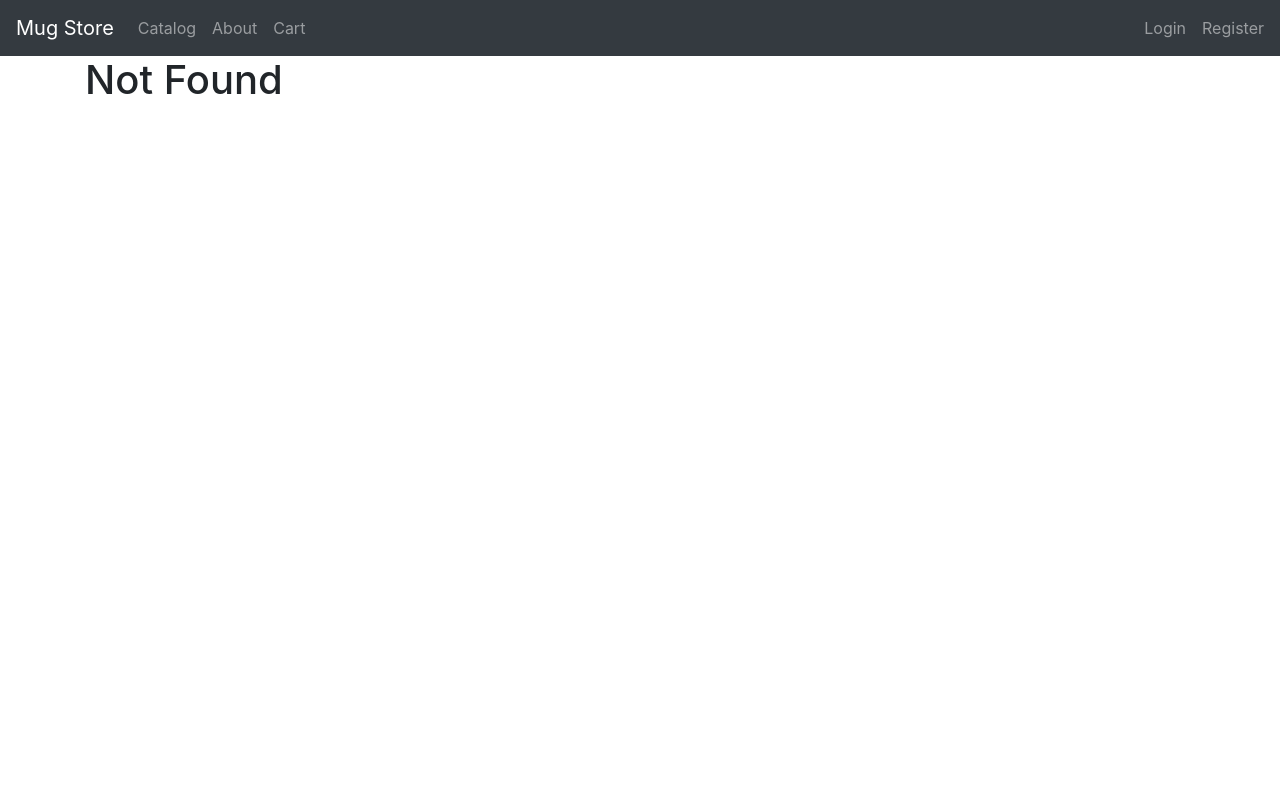
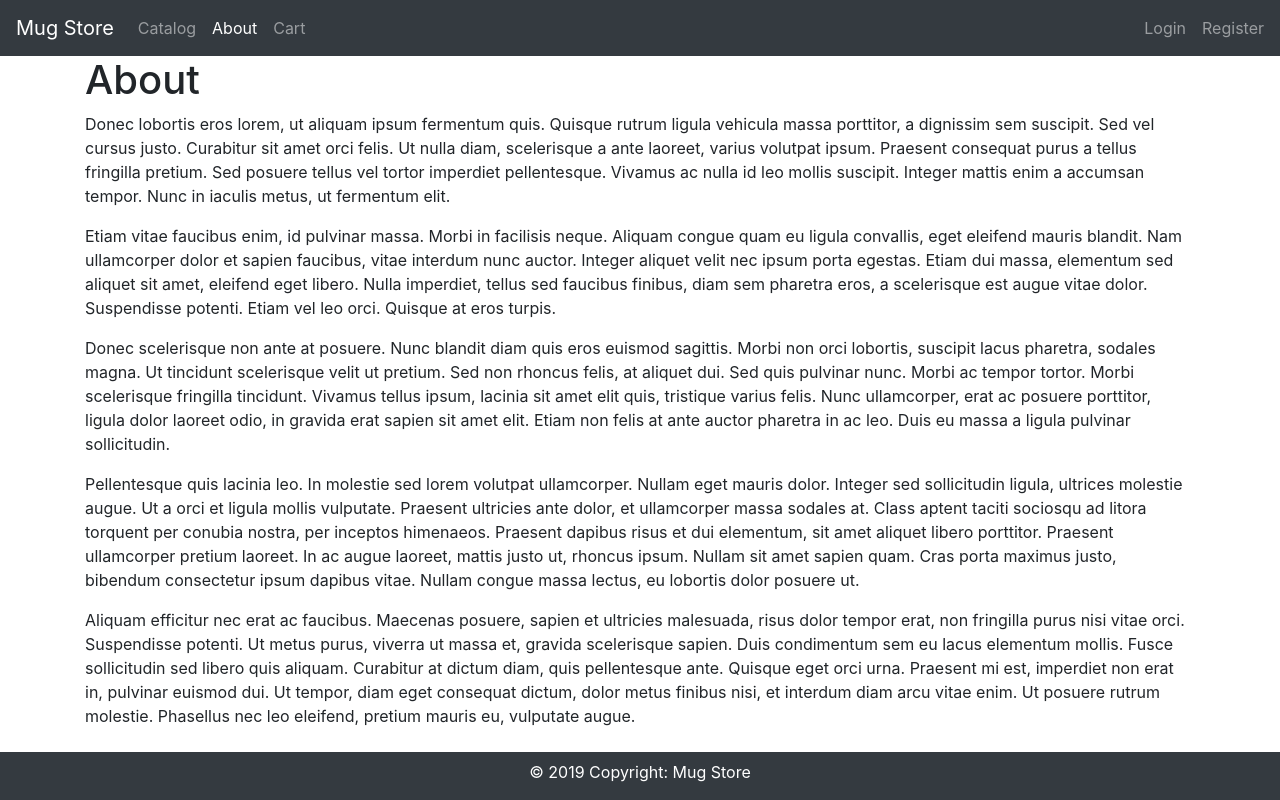
Before and after one commit to evgeniy-kokhno-itechart/mug-store, a React (Create React App) app: page /about in a window 1280 px wide. Before the commit this address led to /not-found. Built offline with nearby package versions, Linux system fonts and the light colour scheme.

Commit message:
Implemented custom increment/decrement control. Added About, Edit profile componenets. Minor code refactoring

```diff
--- a/src/App.js
+++ b/src/App.js
@@ -4,10 +4,13 @@ import { library } from "@fortawesome/fontawesome-svg-core";
 import {
   faSearch,
   faCartArrowDown,
-  faTrash
+  faTrash,
+  faMinus,
+  faPlus
 } from "@fortawesome/free-solid-svg-icons";
 import { getCurrentUser } from "./services/authService";
 import Navbar from "./components/navbar";
+import Footer from "./components/footer";
 // import logo from "./logo.svg";
 import MainPage from "./components/main";
 import Catalog from "./components/catalog/catalog";
@@ -20,9 +23,10 @@ import Cart from "./components/cart/cart";
 import OrderForm from "./components/cart/orderForm";
 import ProtectedRoute from "./components/common/protectedRoute";
 import OrderConfirmation from "./components/cart/orderConfirmation";
+import About from "./components/about";
 import "./App.css";
 
-library.add(faSearch, faCartArrowDown, faTrash);
+library.add(faSearch, faCartArrowDown, faTrash, faMinus, faPlus);
 
 class App extends Component {
   state = { user: null };
@@ -38,12 +42,15 @@ class App extends Component {
       <React.Fragment>
         <Navbar user={user} />
         <div id="bootstrap-overrides" className="container">
+          <div id="content-wrap">
             <Switch>
               <ProtectedRoute path="/products/:id" component={ProductForm} />
               <Route path="/logout" component={Logout} />
               <Route path="/login" component={LoginForm} />
+              <ProtectedRoute path="/myprofile" component={RegisterForm} />
               <Route path="/register" component={RegisterForm} />
               <Route path="/catalog" component={Catalog} />
+              <Route path="/about" component={About} />
               <Route path="/order/mycart" component={OrderForm} />
               <Route path="/order" component={OrderForm} />
               <Route path="/orderconfirm" component={OrderConfirmation} />
@@ -54,6 +61,8 @@ class App extends Component {
               <Redirect to="/not-found" />
             </Switch>
           </div>
+        </div>
+        <Footer />
       </React.Fragment>
     );
   }
--- /dev/null
+++ b/src/components/about.jsx
@@ -0,0 +1,70 @@
+import React from "react";
+
+const About = () => {
+  return (
+    <React.Fragment>
+      <h1>About</h1>
+
+      <p>
+        Donec lobortis eros lorem, ut aliquam ipsum fermentum quis. Quisque
+        rutrum ligula vehicula massa porttitor, a dignissim sem suscipit. Sed
+        vel cursus justo. Curabitur sit amet orci felis. Ut nulla diam,
+        scelerisque a ante laoreet, varius volutpat ipsum. Praesent consequat
+        purus a tellus fringilla pretium. Sed posuere tellus vel tortor
+        imperdiet pellentesque. Vivamus ac nulla id leo mollis suscipit. Integer
+        mattis enim a accumsan tempor. Nunc in iaculis metus, ut fermentum elit.
+      </p>
+
+      <p>
+        Etiam vitae faucibus enim, id pulvinar massa. Morbi in facilisis neque.
+        Aliquam congue quam eu ligula convallis, eget eleifend mauris blandit.
+        Nam ullamcorper dolor et sapien faucibus, vitae interdum nunc auctor.
+        Integer aliquet velit nec ipsum porta egestas. Etiam dui massa,
+        elementum sed aliquet sit amet, eleifend eget libero. Nulla imperdiet,
+        tellus sed faucibus finibus, diam sem pharetra eros, a scelerisque est
+        augue vitae dolor. Suspendisse potenti. Etiam vel leo orci. Quisque at
+        eros turpis.
+      </p>
+
+      <p>
+        Donec scelerisque non ante at posuere. Nunc blandit diam quis eros
+        euismod sagittis. Morbi non orci lobortis, suscipit lacus pharetra,
+        sodales magna. Ut tincidunt scelerisque velit ut pretium. Sed non
+        rhoncus felis, at aliquet dui. Sed quis pulvinar nunc. Morbi ac tempor
+        tortor. Morbi scelerisque fringilla tincidunt. Vivamus tellus ipsum,
+        lacinia sit amet elit quis, tristique varius felis. Nunc ullamcorper,
+        erat ac posuere porttitor, ligula dolor laoreet odio, in gravida erat
+        sapien sit amet elit. Etiam non felis at ante auctor pharetra in ac leo.
+        Duis eu massa a ligula pulvinar sollicitudin.
+      </p>
+
+      <p>
+        Pellentesque quis lacinia leo. In molestie sed lorem volutpat
+        ullamcorper. Nullam eget mauris dolor. Integer sed sollicitudin ligula,
+        ultrices molestie augue. Ut a orci et ligula mollis vulputate. Praesent
+        ultricies ante dolor, et ullamcorper massa sodales at. Class aptent
+        taciti sociosqu ad litora torquent per conubia nostra, per inceptos
+        himenaeos. Praesent dapibus risus et dui elementum, sit amet aliquet
+        libero porttitor. Praesent ullamcorper pretium laoreet. In ac augue
+        laoreet, mattis justo ut, rhoncus ipsum. Nullam sit amet sapien quam.
+        Cras porta maximus justo, bibendum consectetur ipsum dapibus vitae.
+        Nullam congue massa lectus, eu lobortis dolor posuere ut.
+      </p>
+
+      <p>
+        Aliquam efficitur nec erat ac faucibus. Maecenas posuere, sapien et
+        ultricies malesuada, risus dolor tempor erat, non fringilla purus nisi
+        vitae orci. Suspendisse potenti. Ut metus purus, viverra ut massa et,
+        gravida scelerisque sapien. Duis condimentum sem eu lacus elementum
+        mollis. Fusce sollicitudin sed libero quis aliquam. Curabitur at dictum
+        diam, quis pellentesque ante. Quisque eget orci urna. Praesent mi est,
+        imperdiet non erat in, pulvinar euismod dui. Ut tempor, diam eget
+        consequat dictum, dolor metus finibus nisi, et interdum diam arcu vitae
+        enim. Ut posuere rutrum molestie. Phasellus nec leo eleifend, pretium
+        mauris eu, vulputate augue.
+      </p>
+    </React.Fragment>
+  );
+};
+
+export default About;
--- a/src/components/cart/cart.jsx
+++ b/src/components/cart/cart.jsx
@@ -14,22 +14,84 @@ class Cart extends Component {
 
   componentDidMount() {
     const products = this.getProductsInCart();
+    const totalCost = this.getTotalCost(products);
+    const user = getCurrentUser();
+    this.setState({ products, totalCost, user });
+  }
+
+  getTotalCost = products => {
     const totalCost = products.reduce(
       (sum, currentItem) =>
         sum + parseInt(currentItem.price) * parseInt(currentItem.qty),
       0
     );
-    const user = getCurrentUser();
-    this.setState({ products, totalCost, user });
-  }
+    return totalCost;
+  };
 
   handleDeleteFromCart = product => {
     let products = this.state.products.filter(item => item._id !== product._id);
     let cart = JSON.parse(localStorage.getItem("cart"));
-    cart.splice(cart.indexOf(product), 1);
+    cart.splice(cart.findIndex(p => p._id === product._id), 1);
     localStorage.setItem("cart", JSON.stringify(cart));
     let totalCost = this.state.totalCost - product.qty * product.price;
     this.setState({ products, totalCost });
+  };
+
+  changeProductQuantity(productId, newValue, delta) {
+    const { products } = this.state;
+
+    let cart = JSON.parse(localStorage.getItem("cart"));
+    let prodInCart = cart.find(p => p._id === productId);
+    let prodInState = products.find(p => p._id === productId);
+
+    if (newValue) {
+      prodInState.qty = newValue;
+      prodInCart.qty = newValue;
+    } else {
+      if (prodInCart.qty > 1 || delta > 0) {
+        prodInState.qty += delta;
+        prodInCart.qty += delta;
+      }
+    }
+    localStorage.setItem("cart", JSON.stringify(cart));
+    const totalCost = this.getTotalCost(products);
+    this.setState({ products, totalCost });
+  }
+
+  handleIncrementClick = productId => {
+    this.changeProductQuantity(productId, null, 1);
+
+    // let products = this.state.products.filter(item => item._id !== productId);
+    // this.setState(state => ({ quantity: state.quantity + 1 }));
+  };
+
+  handleDecrementClick = productId => {
+    this.changeProductQuantity(productId, null, -1);
+    // const { products } = this.state;
+
+    // let cart = JSON.parse(localStorage.getItem("cart"));
+    // let prodInCart = cart.find(p => p._id === productId);
+    // prodInCart.qty > 1 ? prodInCart.qty-- : (prodInCart.qty = 1);
+    // localStorage.setItem("cart", JSON.stringify(cart));
+
+    // let prodInStateClone = { ...products.find(p => p._id === productId) };
+    // const index = products.findIndex(p => p._id === productId);
+    // prodInStateClone.qty > 1
+    //   ? prodInStateClone.qty--
+    //   : (prodInStateClone.qty = 1);
+    // products[index] = prodInStateClone;
+    // const totalCost = this.getTotalCost(products);
+    // this.setState({ products, totalCost });
+
+    // this.setState(state =>
+    //   state.quantity > 1 ? { quantity: state.quantity - 1 } : { quantity: 1 }
+    // );
+  };
+
+  handleQuantityChange = (value, productId) => {
+    let quantity = parseInt(value);
+    if (isNaN(quantity) || quantity < 1) return;
+    else this.changeProductQuantity(productId, quantity, null);
   };
 
   getProductsInCart() {
@@ -55,18 +117,23 @@ class Cart extends Component {
           sortColumn={sortColumn}
           productsInCart={products}
           onDeleteFromCart={this.handleDeleteFromCart}
+          onIncrementClick={this.handleIncrementClick}
+          onDecrementClick={this.handleDecrementClick}
+          onQuantityChange={this.handleQuantityChange}
         />
 
         <div className="row justify-content-between">
           <h3 className="col-4">
             {totalCost ? `Total cost: ${totalCost}` : ""}
           </h3>
+          <div>
             <Link
               className="btn btn-secondary m-2 justify-content-end"
               to={user ? "/order/mycart" : "/order"}
             >
               Order Now!
             </Link>
+          </div>
         </div>
       </React.Fragment>
     ) : (
--- a/src/components/cart/cartTable.jsx
+++ b/src/components/cart/cartTable.jsx
@@ -3,6 +3,7 @@ import { Link } from "react-router-dom";
 import LinesEllipsis from "react-lines-ellipsis";
 import { FontAwesomeIcon } from "@fortawesome/react-fontawesome";
 import Table from "../common/table";
+import Increment from "../common/increment";
 
 class CartTable extends Component {
   state = {
@@ -43,7 +44,20 @@ class CartTable extends Component {
       ),
       style: { width: "50%" }
     },
-    { path: "qty", label: "Quantity", style: { width: "5%" } },
+    {
+      key: "qty",
+      label: "Quantity",
+      content: product => (
+        <Increment
+          quantity={product.qty}
+          productId={product._id}
+          onIncrementClick={this.props.onIncrementClick}
+          onDecrementClick={this.props.onDecrementClick}
+          onQuantityChange={this.props.onQuantityChange}
+        />
+      ),
+      style: { width: "15%" }
+    },
     {
       path: "cost",
       label: "Cost",
@@ -55,7 +69,7 @@ class CartTable extends Component {
       content: product => (
         <button
           className="bth btn-secondary btn-sm"
-          onClick={() => this.props.onDeleteFromCart(product, 1)}
+          onClick={() => this.props.onDeleteFromCart(product)}
         >
           <FontAwesomeIcon icon="trash" />
         </button>
--- a/src/components/common/form.jsx
+++ b/src/components/common/form.jsx
@@ -66,7 +66,7 @@ class Form extends Component {
 
   renderInput(name, label, type = "text", matchedInputName) {
     const { data, errors } = this.state;
-    console.log("renderInput data", data);
+    // console.log("renderInput data", data);
     return (
       <Input
         type={type}
--- /dev/null
+++ b/src/components/common/increment.jsx
@@ -0,0 +1,59 @@
+import React, { Component } from "react";
+import { FontAwesomeIcon } from "@fortawesome/react-fontawesome";
+
+class Increment extends Component {
+  //   state = { quantity: 1 };
+
+  //   componentDidMount() {
+  //     this.setState({ quantity: parseInt(this.props.quantity) });
+  //   }
+
+  render() {
+    const {
+      quantity,
+      productId,
+      onIncrementClick,
+      onDecrementClick,
+      onQuantityChange
+    } = this.props;
+
+    return (
+      <div className="h-25">
+        <button
+          id="form-button-left"
+          className={
+            quantity > 1
+              ? "btn btn-secondary btn-sm inline-block"
+              : "btn btn-secondary btn-sm disabled inline-block"
+          }
+          onClick={() => onDecrementClick(productId)}
+        >
+          <div>
+            <FontAwesomeIcon icon="minus" />
+          </div>
+        </button>
+        <input
+          id="form-input"
+          className="inline-block"
+          style={{ textAlign: "center" }}
+          type="text"
+          size="1"
+          align="middle"
+          value={quantity}
+          onChange={e => onQuantityChange(e.currentTarget.value, productId)}
+        />
+        <button
+          id="form-button-right"
+          className="btn btn-secondary btn-sm inline-block"
+          onClick={() => onIncrementClick(productId)}
+        >
+          <div>
+            <FontAwesomeIcon icon="plus" />
+          </div>
+        </button>
+      </div>
+    );
+  }
+}
+
+export default Increment;
--- /dev/null
+++ b/src/components/footer.jsx
@@ -0,0 +1,17 @@
+import React from "react";
+
+const Footer = () => {
+  const year = new Date().getFullYear();
+  return (
+    <footer id="footer" className="navbar-dark bg-dark text-center">
+      <div className="cont pt-2">
+        <span>© {year} Copyright: Mug Store</span>
+      </div>
+    </footer>
+    // <div className="footer navbar-dark bg-dark text-center py-3 mt-3">
+    //   <span>© {year} Copyright: Mug Store</span>
+    // </div>
+  );
+};
+
+export default Footer;
--- a/src/components/forms/registerForm.jsx
+++ b/src/components/forms/registerForm.jsx
@@ -1,8 +1,8 @@
 import React from "react";
 import Form from "../common/form";
 import Joi from "joi-browser";
-import { registerUser } from "../../services/userService";
-import { loginUserWithJwt } from "../../services/authService";
+import { registerUser, saveUser } from "../../services/userService";
+import { loginUserWithJwt, getCurrentUser } from "../../services/authService";
 
 class RegisterForm extends Form {
   state = {
@@ -12,11 +12,33 @@ class RegisterForm extends Form {
       country: "",
       city: "",
       address: "",
+      phone: "",
       password: "",
       confirmPassword: ""
     },
-    errors: {}
+    errors: {},
+    user: {}
   };
+
+  componentDidMount() {
+    const user = getCurrentUser();
+    if (user) {
+      this.setState({ user, data: this.mapToViewModel(user) });
+    }
+  }
+
+  mapToViewModel({ username, name, country, city, address, phone }) {
+    return {
+      username,
+      name,
+      country,
+      city,
+      address,
+      phone,
+      password: "",
+      confirmPassword: ""
+    };
+  }
 
   schema = {
     username: Joi.string()
@@ -40,6 +62,11 @@ class RegisterForm extends Form {
       .required()
       .max(250)
       .label("Address"),
+    phone: Joi.string()
+      .required()
+      .min(12)
+      .max(17)
+      .label("Phone"),
     password: Joi.string()
       .required()
       .min(5)
@@ -53,6 +80,7 @@ class RegisterForm extends Form {
   };
 
   doSubmit = () => {
+    if (!this.state.user) {
       try {
         const { data } = this.state;
         const token = registerUser(data);
@@ -63,17 +91,23 @@ class RegisterForm extends Form {
         const errors = { ...this.state.errors };
         this.setState({ errors });
       }
+    } else {
+      saveUser(this.state.data);
+      window.location = "/";
+    }
   };
+
   render() {
     return (
       <div>
-        <h1>Register</h1>
+        {this.state.user ? <h1>Edit profile</h1> : <h1>Register</h1>}
         <form onSubmit={this.handleSubmit}>
           {this.renderInput("username", "Username (a valid E-mail)")}
           {this.renderInput("name", "Name")}
           {this.renderInput("country", "Country")}
           {this.renderInput("city", "City")}
           {this.renderInput("address", "Address")}
+          {this.renderInput("phone", "Phone")}
           {this.renderInput("password", "Password", "password")}
           {this.renderInput(
             "confirmPassword",
@@ -81,7 +115,9 @@ class RegisterForm extends Form {
             "password",
             "password"
           )}
-          {this.renderButton("Register")}
+          {this.state.user
+            ? this.renderButton("Save")
+            : this.renderButton("Register")}
         </form>
       </div>
     );
--- a/src/components/navbar.jsx
+++ b/src/components/navbar.jsx
@@ -4,7 +4,8 @@ import { Link, NavLink } from "react-router-dom";
 class Navbar extends Component {
   render() {
     return (
-      <nav className="navbar navbar-expand-md navbar-dark bg-dark sticky-top">
+      <nav className="navbar navbar-expand-md navbar-dark bg-dark">
+        {/* sticky-top"> */}
         <button
           className="navbar-toggler"
           type="button"
@@ -35,7 +36,7 @@ class Navbar extends Component {
         {this.props.user ? (
           <React.Fragment>
             <p className="nav navbar-text mr-3">{this.props.user.name}</p>
-            <div className="dropdown">
+            <div className="dropleft">
               <button
                 className="btn btn-dark dropdown-toggle"
                 type="button"
--- a/src/index.css
+++ b/src/index.css
@@ -1,6 +1,8 @@
 body {
   margin: 0;
   padding: 0;
+  min-height: 100vh;
+  position: relative;
   font-family: -apple-system, BlinkMacSystemFont, "Segoe UI", "Roboto", "Oxygen",
     "Ubuntu", "Cantarell", "Fira Sans", "Droid Sans", "Helvetica Neue",
     sans-serif;
@@ -23,6 +25,31 @@ code {
   border-color: gray;
 }
 
-/* .navbar .navbar-expand-lg .navbar-dark .bg-dark {
-  color: red;
-} */
+#form-button-right {
+  border-radius: 0 4px 4px 0;
+  line-height: 1.2em;
+  font-size: 1em;
+}
+
+#form-button-left {
+  border-radius: 4px 0 0 4px;
+  line-height: 1.2em;
+  font-size: 1em;
+}
+
+#form-input {
+  height: 1.8em;
+  vertical-align: top;
+}
+
+#content-wrap {
+  padding-bottom: 3.5rem;
+}
+
+#footer {
+  position: absolute;
+  bottom: 0;
+  width: 100%;
+  height: 3rem;
+  color: #ffffff;
+}
--- a/src/services/userService.js
+++ b/src/services/userService.js
@@ -8,3 +8,7 @@ export function registerUser(user) {
     "eyJhbGciOiJIUzI1NiIsInR5cCI6IkpXVCJ9.eyJ1c2VybmFtZSI6InVzZXIiLCJuYW1lIjoiVXNlciBVc2VyIiwicm9sZXMiOlsidXNlciJdfQ.HHrGj7GXhRFCOF5cRqwpW4zdCGafxybLUHGKahr4vTE";
   return token;
 }
+
+export function saveUser() {
+  return;
+}
```
Lines whose indentation alone changed are shown as unchanged.
